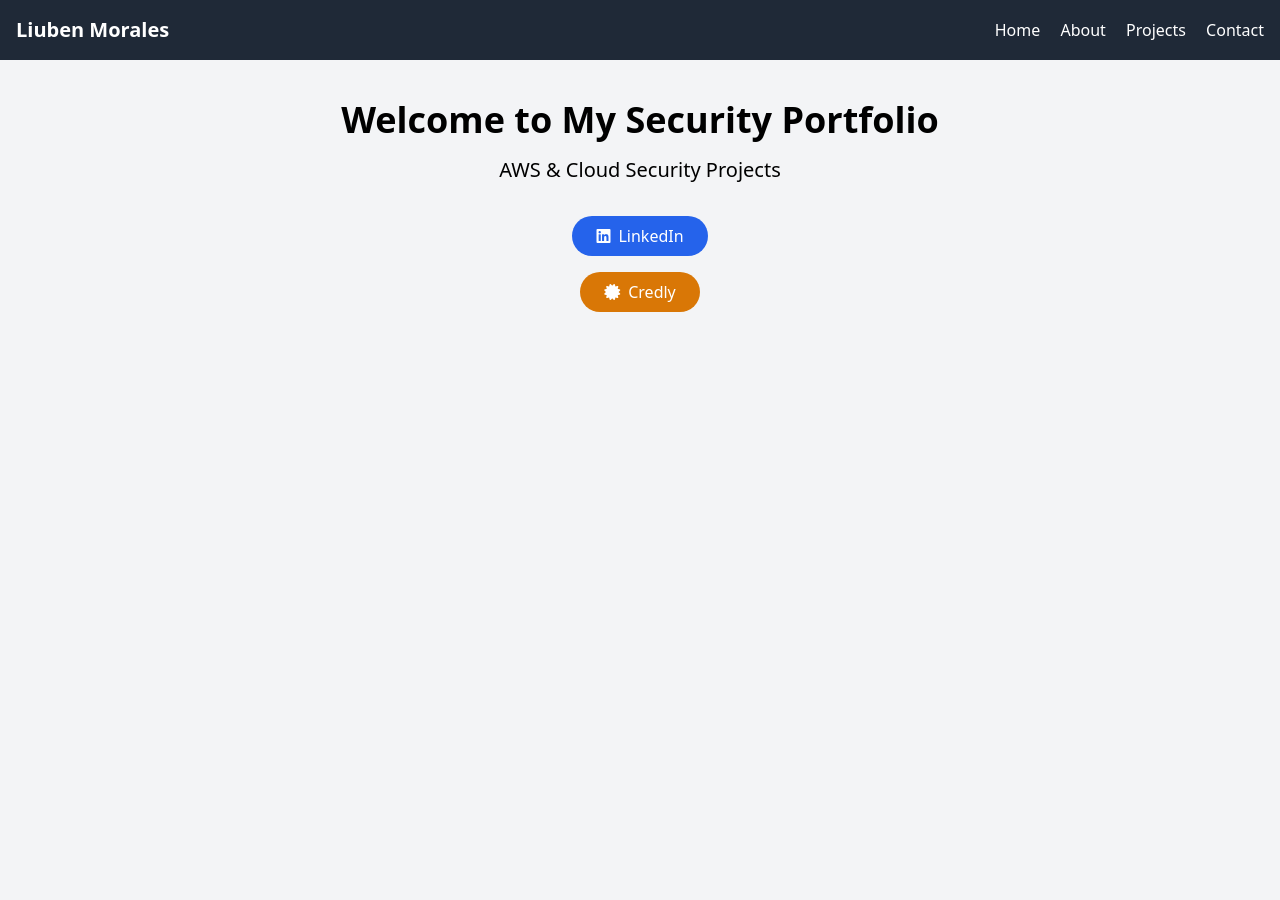
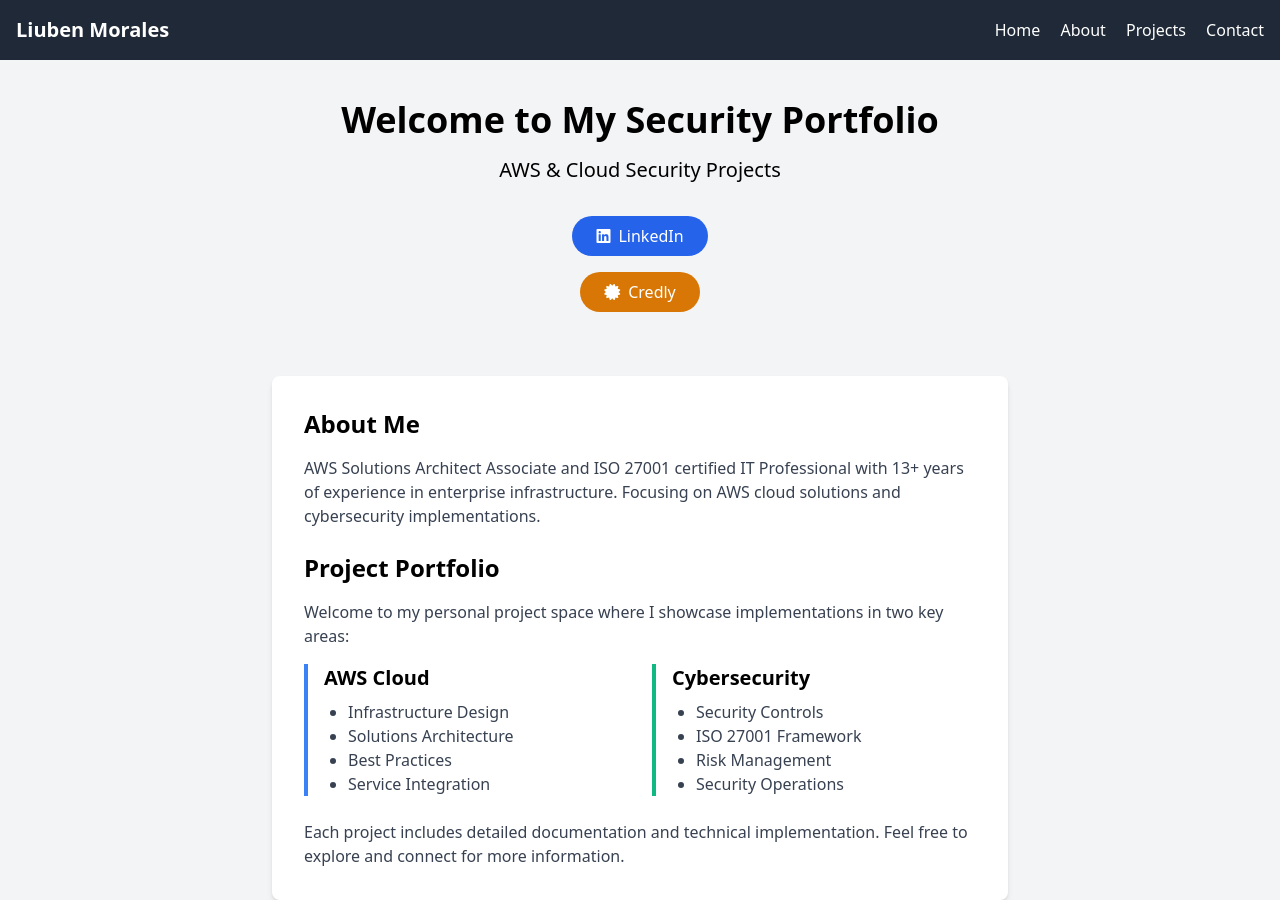
Before and after one commit to lmoralesa/lmoralesa.github.io, a plain HTML site: page index.html in a window 1280 px wide. Before the commit the page ends 800 px from the top, so only its background shows below. Drawn offline with nearby package versions, Linux system fonts and the light colour scheme.

Commit message:
Update index.html

```diff
--- a/index.html
+++ b/index.html
@@ -44,5 +44,47 @@
             </a>
         </div>
     </main>
+    <!-- Professional Overview Section -->
+<section class="container mx-auto mt-16 px-4 max-w-3xl">
+    <div class="bg-white rounded-lg shadow-md p-8">
+        <h3 class="text-2xl font-bold mb-4">About Me</h3>
+        <p class="text-gray-700 mb-6">
+            AWS Solutions Architect Associate and ISO 27001 certified IT Professional with 13+ years of experience in enterprise infrastructure. Focusing on AWS cloud solutions and cybersecurity implementations.
+        </p>
+
+        <h3 class="text-2xl font-bold mb-4">Project Portfolio</h3>
+        <p class="text-gray-700 mb-4">
+            Welcome to my personal project space where I showcase implementations in two key areas:
+        </p>
+
+        <div class="grid grid-cols-1 md:grid-cols-2 gap-6 mb-6">
+            <!-- AWS Cloud Projects -->
+            <div class="border-l-4 border-blue-500 pl-4">
+                <h4 class="font-bold text-xl mb-2">AWS Cloud</h4>
+                <ul class="text-gray-700 list-disc pl-6">
+                    <li>Infrastructure Design</li>
+                    <li>Solutions Architecture</li>
+                    <li>Best Practices</li>
+                    <li>Service Integration</li>
+                </ul>
+            </div>
+
+            <!-- Cybersecurity Projects -->
+            <div class="border-l-4 border-green-500 pl-4">
+                <h4 class="font-bold text-xl mb-2">Cybersecurity</h4>
+                <ul class="text-gray-700 list-disc pl-6">
+                    <li>Security Controls</li>
+                    <li>ISO 27001 Framework</li>
+                    <li>Risk Management</li>
+                    <li>Security Operations</li>
+                </ul>
+            </div>
+        </div>
+
+        <p class="text-gray-700">
+            Each project includes detailed documentation and technical implementation. Feel free to explore and connect for more information.
+        </p>
+    </div>
+</section>
 </body>
 </html>
```
